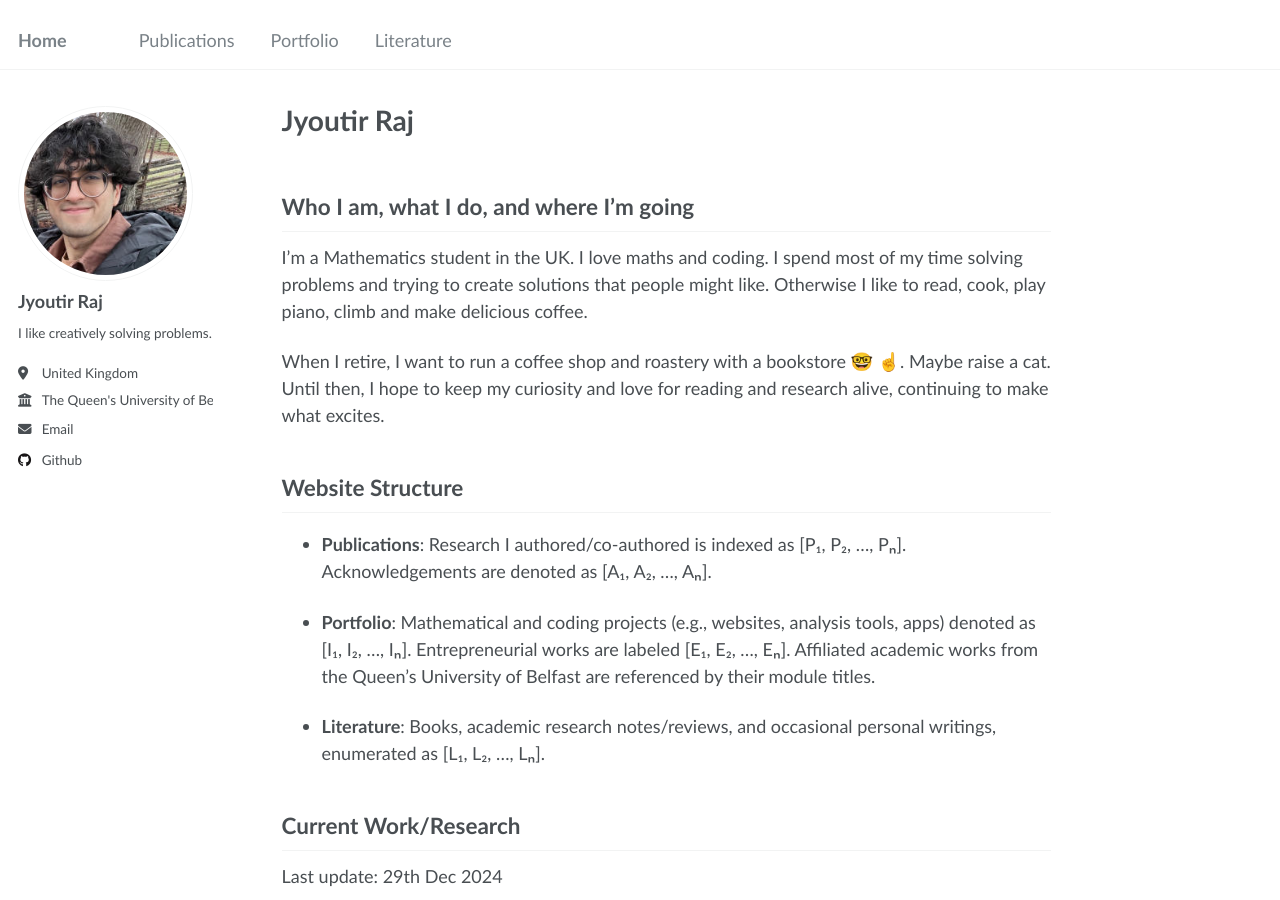
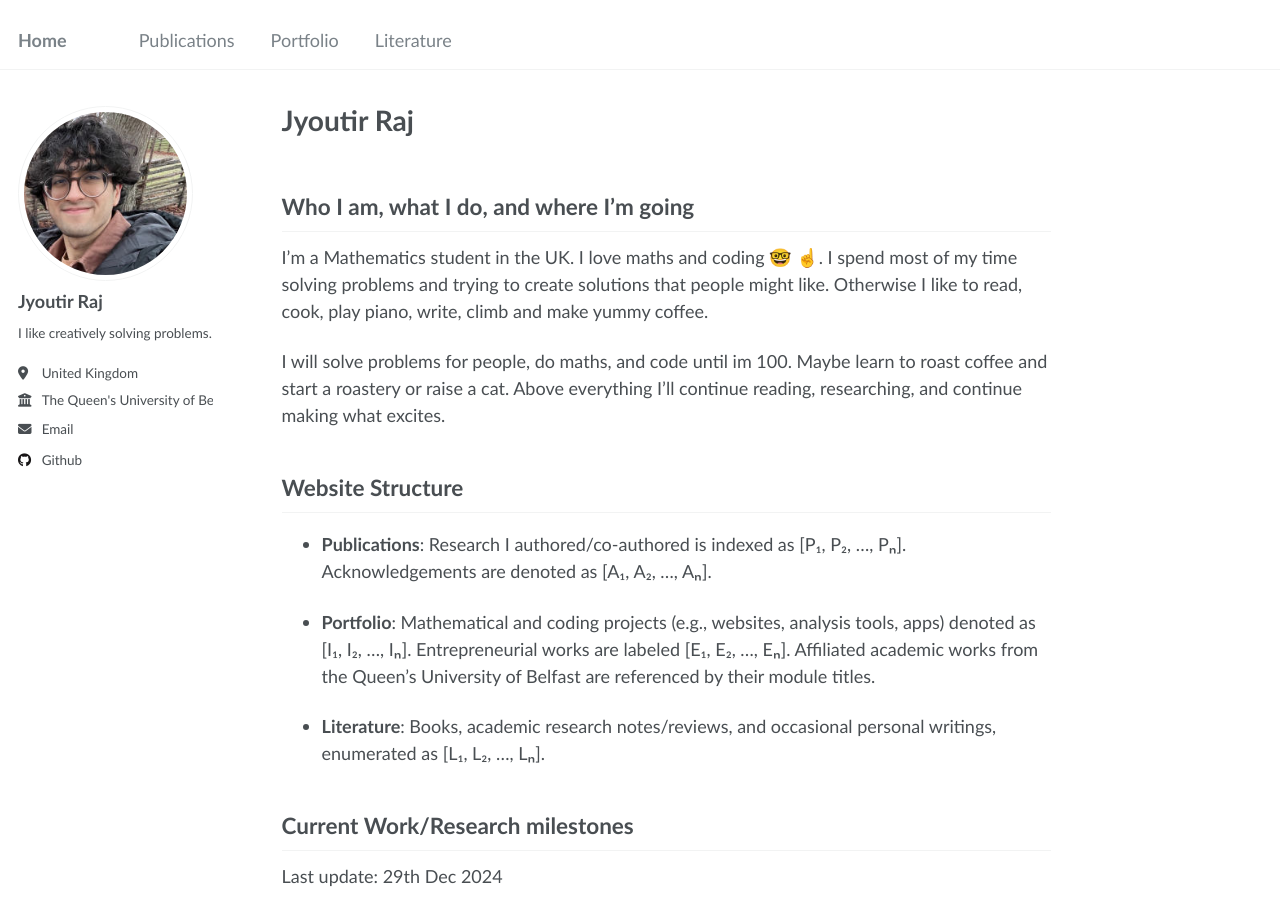
Before and after one commit to jyoutir/jyoutir.github.io, a Jekyll site: the page built from _pages/about.md, in a window 1280 px wide and 900 px high. Built offline with Jekyll 4.4.1, drawn with Linux system fonts in a browser that asks for light colours.

Commit message:
i should realy make branches instead of commitingt to main huh

```diff
--- a/_pages/about.md
+++ b/_pages/about.md
@@ -9,12 +9,12 @@ redirect_from:
 
 ## Who I am, what I do, and where I'm going
 
-I'm a Mathematics student in the UK. I love maths and coding.
+I'm a Mathematics student in the UK. I love maths and coding 🤓 ☝️.
 I spend most of my time solving problems and trying to create solutions that people might like.
-Otherwise I like to read, cook, play piano, climb and make delicious coffee.
+Otherwise I like to read, cook, play piano, write, climb and make yummy coffee.
 
-When I retire, I want to run a coffee shop and roastery with a bookstore 🤓 ☝️. Maybe raise a cat.
-Until then, I hope to keep my curiosity and love for reading and research alive, continuing to make what excites.
+I will solve problems for people, do maths, and code until im 100. Maybe learn to roast coffee and start a roastery or raise a cat.
+Above everything I'll continue reading, researching, and continue making what excites.
 
 ## Website Structure
 
@@ -24,7 +24,7 @@ Until then, I hope to keep my curiosity and love for reading and research alive,
 
 - **Literature**: Books, academic research notes/reviews, and occasional personal writings, enumerated as [L₁, L₂, …, Lₙ].
 
-## Current Work/Research
+## Current Work/Research milestones
 
 Last update: 29th Dec 2024
 - Publish Wordbook on iOS (android done!)
```
Also changed, not shown: 2 other files.
